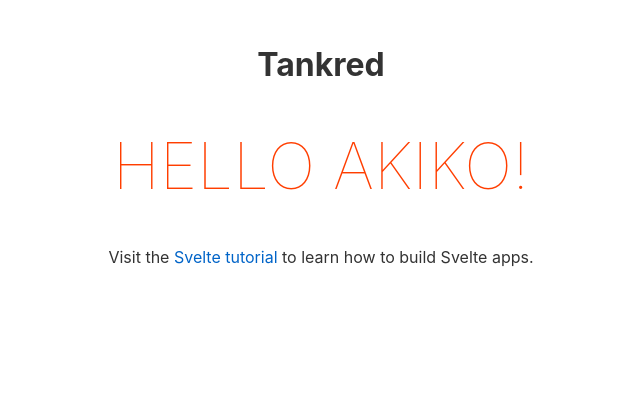
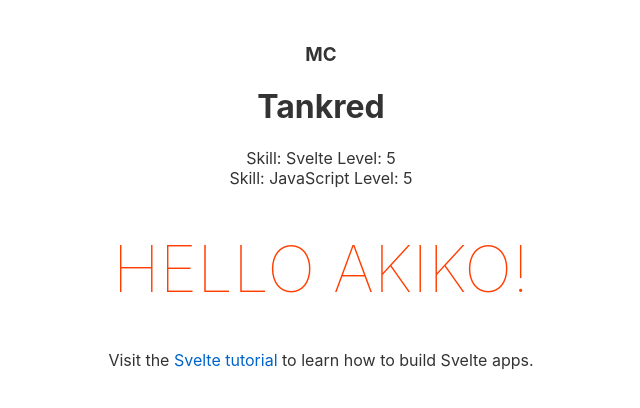
Before and after one commit to tankred/svelte-cv, a Svelte app: page / in a window 1280 px wide. Shown: the top 408 px of the page, without its empty margins (319-959 px from the left). Built offline with nearby package versions, Linux system fonts and the light colour scheme.

Commit message:
Add svelte skills
	modified:   CHANGELOG.md
	modified:   src/App.svelte
	modified:   src/CV.svelte

```diff
--- a/src/App.svelte
+++ b/src/App.svelte
@@ -3,12 +3,22 @@
   import CV from './CV.svelte'
   export let name;
   let person = {
-    name: 'Tankred'
+    name: 'Tankred',
+    skills: [
+      {
+        name: 'Svelte',
+        level: 5
+      },
+      {
+        name: 'JavaScript',
+        level: 5
+      }
+    ]
   }
 </script>
 
 <main>
-	<CV title={person.name} />
+	<CV person={person} />
 	<h1>Hello {name}!</h1>
 	<p>Visit the <a href="https://svelte.dev/tutorial">Svelte tutorial</a> to learn how to build Svelte apps.</p>
 
--- a/src/CV.svelte
+++ b/src/CV.svelte
@@ -1,5 +1,11 @@
 <script>
  export let title = 'MC'
+ export let person
+
 </script>
 
-<h1>{title}</h1>
+<h3>{title}</h3>
+<h1>{person.name}</h1>
+{#each person.skills as skill}
+  <div>Skill: {skill.name} Level: {skill.level}</div>
+{/each}
```
Also changed, not shown: 1 other file (tests, documents, lock files or other folders).
